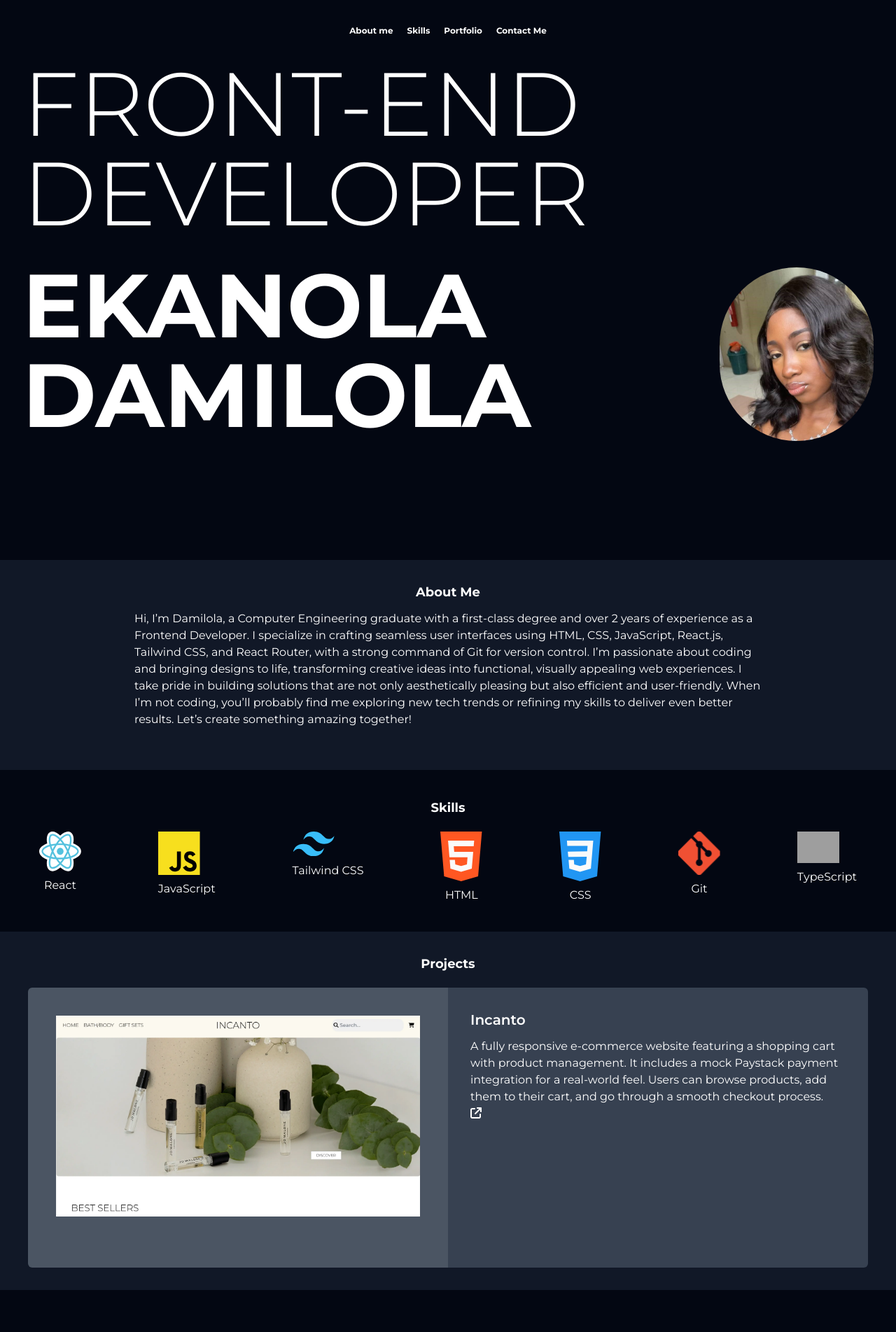
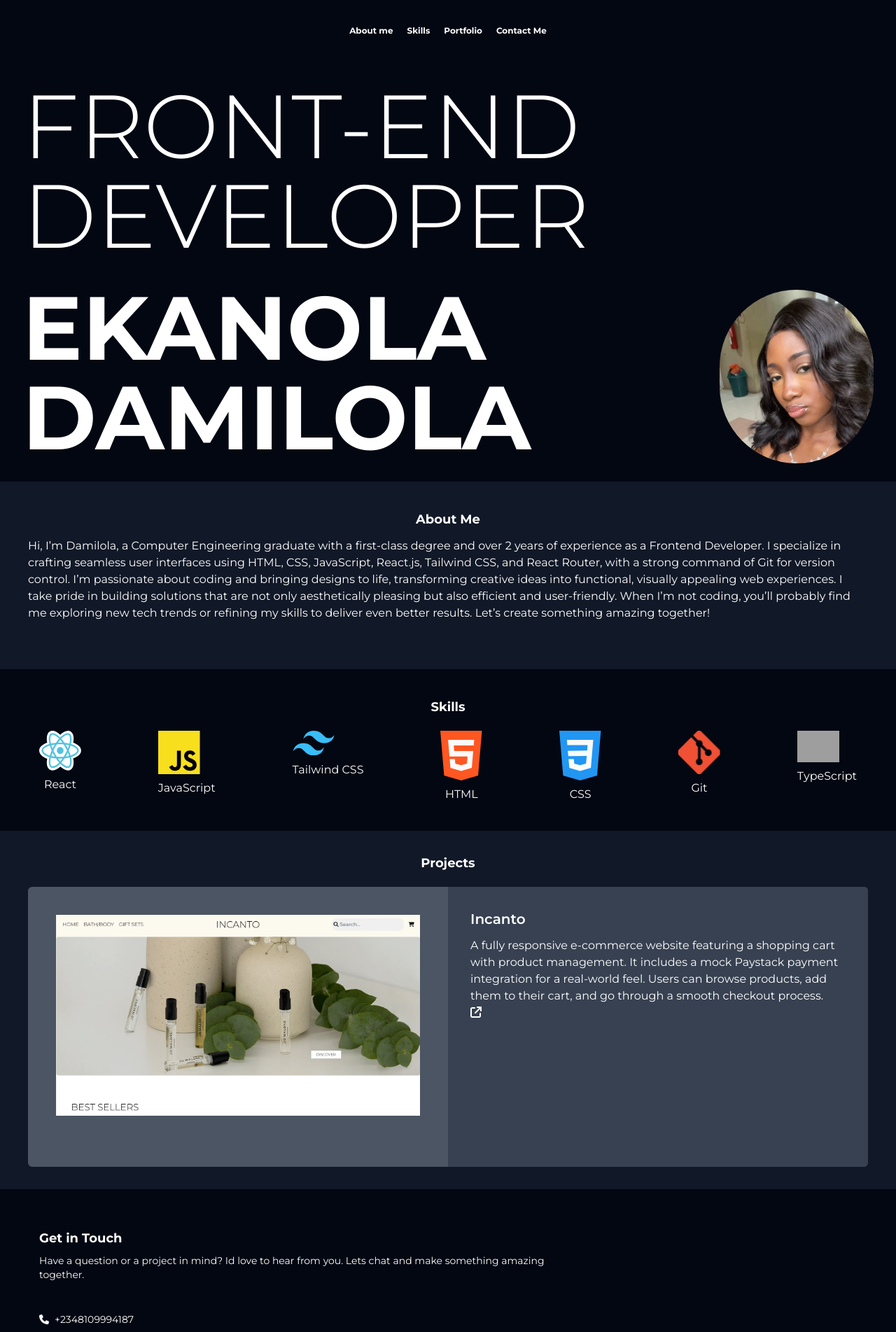
Before and after one commit to damiekanola/portfolio, a React (Vite) app: page / in a window 1280 px wide. Shown: the top 1903 px of the page at 70% size. Built offline with nearby package versions, Linux system fonts and the light colour scheme; grey boxes are pictures that could not be loaded.

Commit message:
changed mobile view

```diff
--- a/src/App.css
+++ b/src/App.css
@@ -6,7 +6,7 @@ html {
   transform: translateY(0); /* Final position */
 }
 
-#title.visible {
+#title.visible, #deskTitle.visible {
   transform: translateX(0); /* Final position */
 }
 
--- a/src/components/About.jsx
+++ b/src/components/About.jsx
@@ -1,7 +1,7 @@
 function About() {
   return (
-    <section className=" bg-gd50 text-white px-15 py-8" id="about">
-      <div className=" w-[70%] m-auto pb-7">
+    <section className=" bg-gd50 text-white p-10 " id="about">
+      <div className="m-auto pb-7">
         <h2 className=" flex justify-center font-bold text-lg pb-3">
           About Me
         </h2>
--- a/src/components/Contact.jsx
+++ b/src/components/Contact.jsx
@@ -26,7 +26,7 @@ const Contact = () => {
 
           <li className=" flex items-center gap-2 text-sm">
           <FontAwesomeIcon icon={faLocationDot} />
-            <p>Lasgidi</p>
+            <p>Lekki, Lagos, Nigeria</p>
           </li>
 
         </ul>
--- a/src/components/Header.jsx
+++ b/src/components/Header.jsx
@@ -3,7 +3,7 @@ import Hero from "./Hero"
 
 function Header() {
   return (
-    <header className=" px-8 py-4 bg-gddefault h-[100vh]" id="header">
+    <header className=" px-8 py-4 bg-gddefault" id="header">
         <Navbar />
         <Hero />
     </header>
--- a/src/components/Hero.jsx
+++ b/src/components/Hero.jsx
@@ -3,8 +3,10 @@ import { useEffect } from "react";
 const Hero = () => {
   useEffect(() => {
     const slidingDiv = document.getElementById("title");
+    const slidingD = document.getElementById("deskTitle");
     const name = document.getElementById("deskName");
     const mobileName = document.getElementById("mobileName");
+    slidingD.classList.add("visible");
     mobileName.classList.add("visible");
     name.classList.add("visible");
     slidingDiv.classList.add("visible");
@@ -13,29 +15,35 @@ const Hero = () => {
   return (
     <section className=" text-white w-full flex-col">
       <div className=" min-[802px]:hidden" id="mobileView">
-        <div className=" max-w-[300px] overflow-hidden m-auto mb-5 h-[40vh] w-fit">
+        <div className=" max-w-[130px] overflow-hidden rounded-full m-auto mb-12 border-white border">
           <img src="./src/assets/damz.jpg" className=" h-full object-cover" />
         </div>
         <h1
-          className=" font-bold text-5xl min-[400px]:text-[3.5rem] sm:text-7xl  lg:text-9xl pb-3 transition-transform duration-[1400ms] transform translate-x-full"
+          className=" font-bold text-5xl text-center pb-3 transition-transform duration-[1400ms] transform translate-x-full"
           id="mobileName"
         >
           EKANOLA DAMILOLA
         </h1>
-      </div>
-
         <p
-        className=" font-light break-words text-5xl min-[400px]:text-[3.3rem] sm:text-7xl  lg:text-9xl mb-8  transition-transform duration-[1200ms] transform -translate-x-full"
+          className=" font-light break-words text-5xl text-center mb-8  transition-transform duration-[1200ms] transform -translate-x-full"
           id="title"
         >
           FRONT-END DEVELOPER
         </p>
+      </div>
 
-      <div className="min-[802px]:flex max-[802px]:hidden justify-between items-center transition-transform duration-[1400ms] transform translate-x-full" id="deskName">
-        <h1
-          className=" font-bold  text-8xl lg:text-9xl pb-3"
-
+      <div className="max-[802px]:hidden" id="desktopview">
+        <p
+          className=" title font-light break-words text-5xl max-[350px]:text-4xl min-[400px]:text-[3.3rem] sm:text-7xl  lg:text-9xl mb-8  transition-transform duration-[1200ms] transform -translate-x-full"
+          id="deskTitle"
         >
+          FRONT-END DEVELOPER
+        </p>
+        <div
+          className="flex justify-between items-center transition-transform duration-[1400ms] transform translate-x-full"
+          id="deskName"
+        >
+          <h1 className=" font-bold  text-8xl lg:text-9xl pb-3">
             EKANOLA DAMILOLA
           </h1>
 
@@ -43,7 +51,7 @@ const Hero = () => {
             <img src="./src/assets/damz.jpg" className="object-cover h-full" />
           </div>
         </div>
-
+      </div>
     </section>
   );
 };
--- a/src/components/Navbar.jsx
+++ b/src/components/Navbar.jsx
@@ -8,7 +8,7 @@ const Navbar = () => {
 
 
   return (
-    <nav className=" text-white text-xs font-bold flex justify-center gap-5 pt-5 pb-8 top-0 left-0 transition-transform duration-1000 transform -translate-y-full" id='navbar'>
+    <nav className=" text-white text-xs font-bold flex justify-center gap-5 pt-5 mb-16 top-0 left-0 transition-transform duration-1000 transform -translate-y-full" id='navbar'>
       <ul className=" flex items-center justify-center gap-5 w-fit ">
         <li>
           <a href="#about">About me</a>
--- a/src/components/Work.jsx
+++ b/src/components/Work.jsx
@@ -1,14 +1,13 @@
 import { FontAwesomeIcon } from "@fortawesome/react-fontawesome";
 import { faArrowUpRightFromSquare } from "@fortawesome/free-solid-svg-icons";
 
-
 const Work = () => {
   return (
-    <div className="flex rounded-md w-full h-[400px] m-auto min-[]:">
-      <div className="bg-[#4b5563] p-10  h-full w-1/2 rounded-tl-md rounded-bl-md">
-        <img src="./src/assets/incanto desktop.webp"/>
+    <div className="flex h-[400px] bg-[#4b5563] overflow-hidden rounded-md w-full m-auto ">
+      <div className=" p-10  h-full w-1/2">
+        <img src="./src/assets/incanto desktop.webp" />
       </div>
-      <div className="  bg-[#374151] p-8 w-1/2 rounded-tr-md rounded-br-md">
+      <div className="  bg-[#374151] p-8 w-1/2 h-full">
         <h2 className=" font-semibold text-xl mb-3">Incanto</h2>
         <p>
           A fully responsive e-commerce website featuring a shopping cart with
@@ -16,7 +15,9 @@ const Work = () => {
           for a real-world feel. Users can browse products, add them to their
           cart, and go through a smooth checkout process.
         </p>
-        <FontAwesomeIcon icon={faArrowUpRightFromSquare} />
+        <a href="https://react-incanto-clw8.vercel.app/">
+          <FontAwesomeIcon icon={faArrowUpRightFromSquare} />
+        </a>
       </div>
     </div>
   );
--- a/src/components/projects.jsx
+++ b/src/components/projects.jsx
@@ -1,11 +1,9 @@
 import Work from "./Work"
 const Projects = () => {
   return (
-    <section id="portfolio" className=" bg-gd50 text-white min-h-[200px] px-10 py-8">
+    <section id="portfolio" className=" bg-gd50 text-white px-10 py-8">
         <h2 className=" text-center font-bold text-lg mb-5">Projects</h2>
-
         <Work />
-
     </section>
   )
 }
```
Lines whose indentation alone changed are shown as unchanged.
